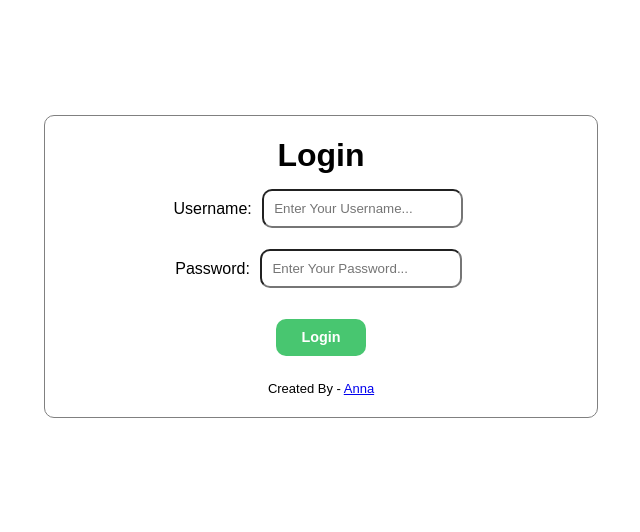
After one commit to Erney-Marka/food, a PHP site: page /admin/login.php in a window 1280 px wide. The commit adds this page. Shown: the top 532 px of the page, without its empty margins (319-959 px from the left). Run offline with PHP 8.4, Linux system fonts and the light colour scheme.

Commit message:
commit 1.0

```diff
--- /dev/null
+++ b/admin/login.php
@@ -0,0 +1,56 @@
+<?php
+session_start();
+require_once '../includes/login.inc.php';
+?>
+
+
+<!DOCTYPE html>
+<html lang="en">
+
+<head>
+    <meta charset="UTF-8">
+    <meta name="viewport" content="width=device-width, initial-scale=1.0">
+    <link rel="stylesheet" href="../css/admin.css">
+    <title>Login - Food Order System</title>
+</head>
+
+<body>
+    <div class="wrapper">
+        <div class="login">
+            <h1 class="text__center">Login</h1>
+
+            <!-- Login Form -->
+            <form action="" method="post">
+                <div class="form form__login">
+                    <label for="" class="label_admin">Username: </label>
+                    <input type="text" name="username" class="input_admin input_login" placeholder="Enter Your Username...">
+                </div>
+                <div class="form form__login">
+                    <label for="" class="label_admin">Password: </label>
+                    <input type="password" name="pwd" class="input_admin input_login" placeholder="Enter Your Password...">
+                </div>
+                <button type="submit" name="submit" class="btn__secondary__login">Login</button>
+            </form>
+
+            <p class="text__center">Created By - <a href="#">Anna</a></p>
+        </div>
+    </div>
+
+    <?php
+    // var_dump($_SESSION);
+    if (isset($_SESSION['login'])) {
+        if ($_SESSION['login'] === 'userNotExist') {
+            echo '<p class="error text__center">There is no user with this username and password. Try again!</p>';
+            unset($_SESSION['login']);
+        } elseif ($_SESSION['login'] === 'authorizationError') {
+            echo '<p class="error text__center">Authorization Error. Try again!</p>';
+            unset($_SESSION['login']);
+        } elseif ($_SESSION['login'] === 'success') {
+            echo '<p class="error__none text__center">You are successfully logged in!</p>';
+            unset($_SESSION['login']);
+        }
+    }
+    ?>
+</body>
+
+</html>
--- a/css/admin.css
+++ b/css/admin.css
@@ -39,7 +39,9 @@ table tr td {
 
 
 /* CSS for Table */
-.btn__primary, .btn__secondary, .btn__danger {
+.btn__primary,
+.btn__secondary,
+.btn__danger {
     padding: 1% 2%;
     color: white;
     text-decoration: none;
@@ -52,9 +54,11 @@ table tr td {
 .btn__primary {
     background-color: #1e90ff;
 }
+
 .btn__secondary {
     background-color: #48c670;
 }
+
 .btn__danger {
     background-color: #ff6b81;
 }
@@ -64,11 +68,14 @@ table tr td {
     background-color: #3742fa;
     transition: 0.5s;
 }
+
 .btn__secondary:hover,
-.btn__secondary__admin:hover {
+.btn__secondary__admin:hover,
+.btn__secondary__login:hover {
     background-color: #3ca55d;
     transition: 0.5s;
 }
+
 .btn__danger:hover {
     background-color: #ff4757;
     transition: 0.5s;
@@ -126,6 +133,7 @@ table tr td {
     margin: 1%;
     border-radius: 10px;
 }
+
 .form {
     display: flex;
     justify-content: center;
@@ -148,25 +156,30 @@ table tr td {
     margin: 2% 1%;
     font-size: 0.9rem;
 }
-.btn__secondary__admin {
+
+.btn__secondary__admin,
+.btn__secondary__login {
     background-color: #48c670;
 }
+
 .btn__primary__admin {
     background-color: #1e90ff;
 }
 
+.error__none,
+.error {
+    padding: 1% 5%;
+    border-radius: 20px;
+    margin: 3% auto;
+    width: 50%;
+}
+
 .error__none {
-    padding: 2%;
     background-color: #b9eeca;
-    border-radius: 20px;
-    margin-top: 3%;
 }
 
 .error {
-    padding: 2%;
     background-color: #f8aeb9;
-    border-radius: 20px;
-    margin-top: 3%;
 }
 
 
@@ -179,3 +192,37 @@ table tr td {
     color: white;
     background-color: #ff6b81;
 }
+
+/* CSS for Login */
+.login {
+    border: solid 1px grey;
+    border-radius: 10px;
+    width: 50%;
+    margin: 10% auto;
+    padding: 2%;
+}
+
+.form__login {
+    margin: 2% auto;
+}
+
+.input_login {
+    padding: 2%;
+    margin-left: 2%;
+}
+
+.btn__secondary__login {
+    font-weight: 600;
+    border-radius: 10px;
+    font-size: 0.9rem;
+    display: block;
+    padding: 2% 5%;
+    margin: 5% auto;
+    border: none;
+    color: white;
+    text-decoration: none;
+}
+
+.login p {
+    font-size: small;
+}
--- /dev/null
+++ b/includes/login.inc.php
@@ -0,0 +1,21 @@
+<?php
+
+if (isset($_POST['submit'])) {
+
+    // Получить данные из формы
+    $username = $_POST['username'];
+    $pwd = md5($_POST['pwd']);
+
+    // включить файл функций
+    require_once 'functions.inc.php';
+
+    if (userExists($conn, $username, $pwd) !== false) {
+        $_SESSION['login'] = 'success';
+        header('Location: ../admin/');
+        exit();
+    } else {
+        $_SESSION['login'] = 'userNotExist';
+        header('Location: ../admin/login.php');
+        exit();
+    }
+}
--- a/includes/signup.inc.php
+++ b/includes/signup.inc.php
@@ -6,7 +6,7 @@ if (isset($_POST['submit'])) {
     // Получить данные из формы
     $fullName = $_POST['full_name'];
     $username = $_POST['username'];
-    $pwd = $_POST['pwd'];
+    $pwd = md5($_POST['pwd']);
 
     // включить файл функций
     require_once 'functions.inc.php';
```
Also changed, not shown: admin/change_password.php (+4 -4 lines), admin/index.php (+10 -1 lines), includes/change_password.inc.php (+9 -5 lines), includes/functions.inc.php (+60 -7 lines).
